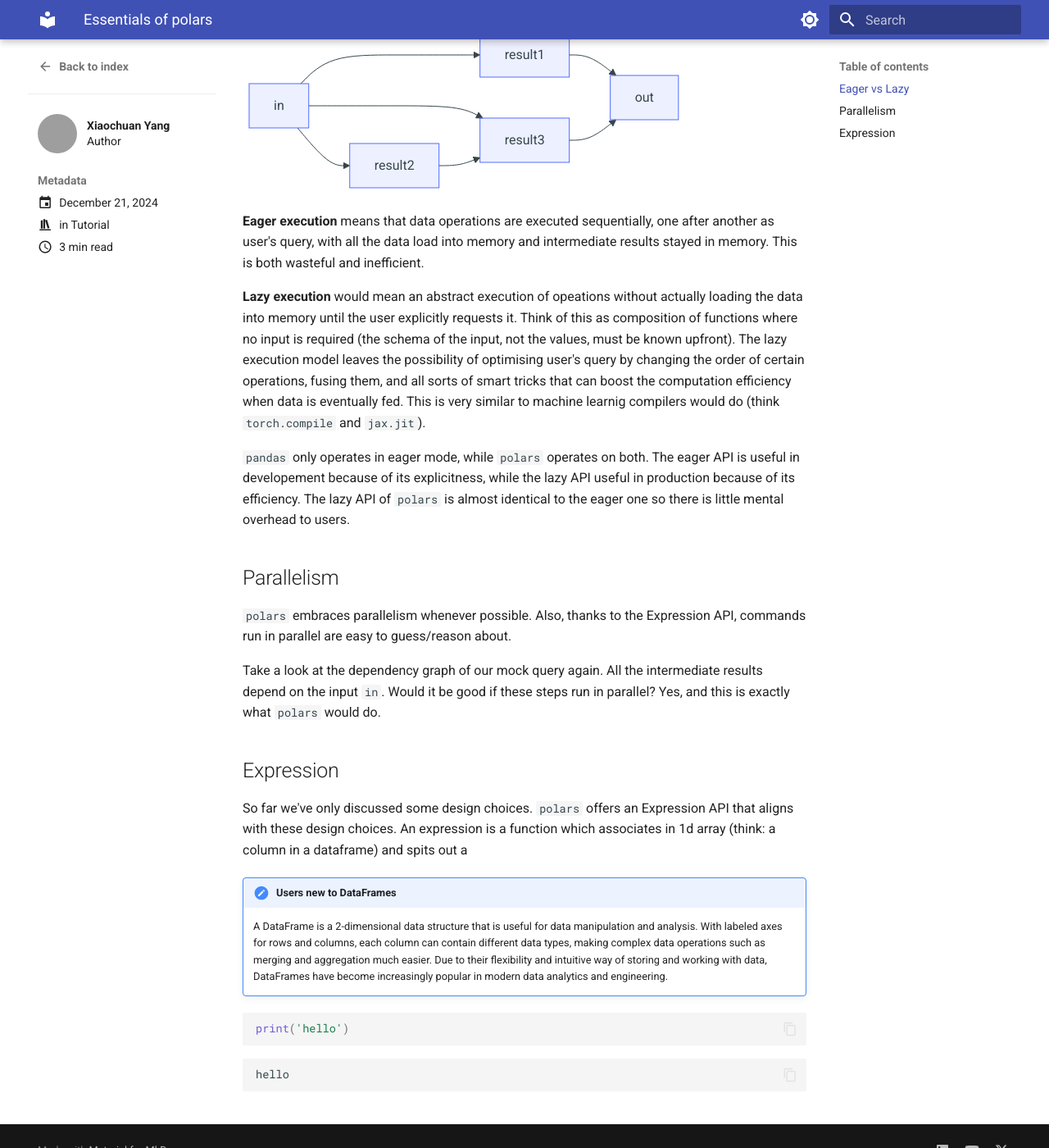
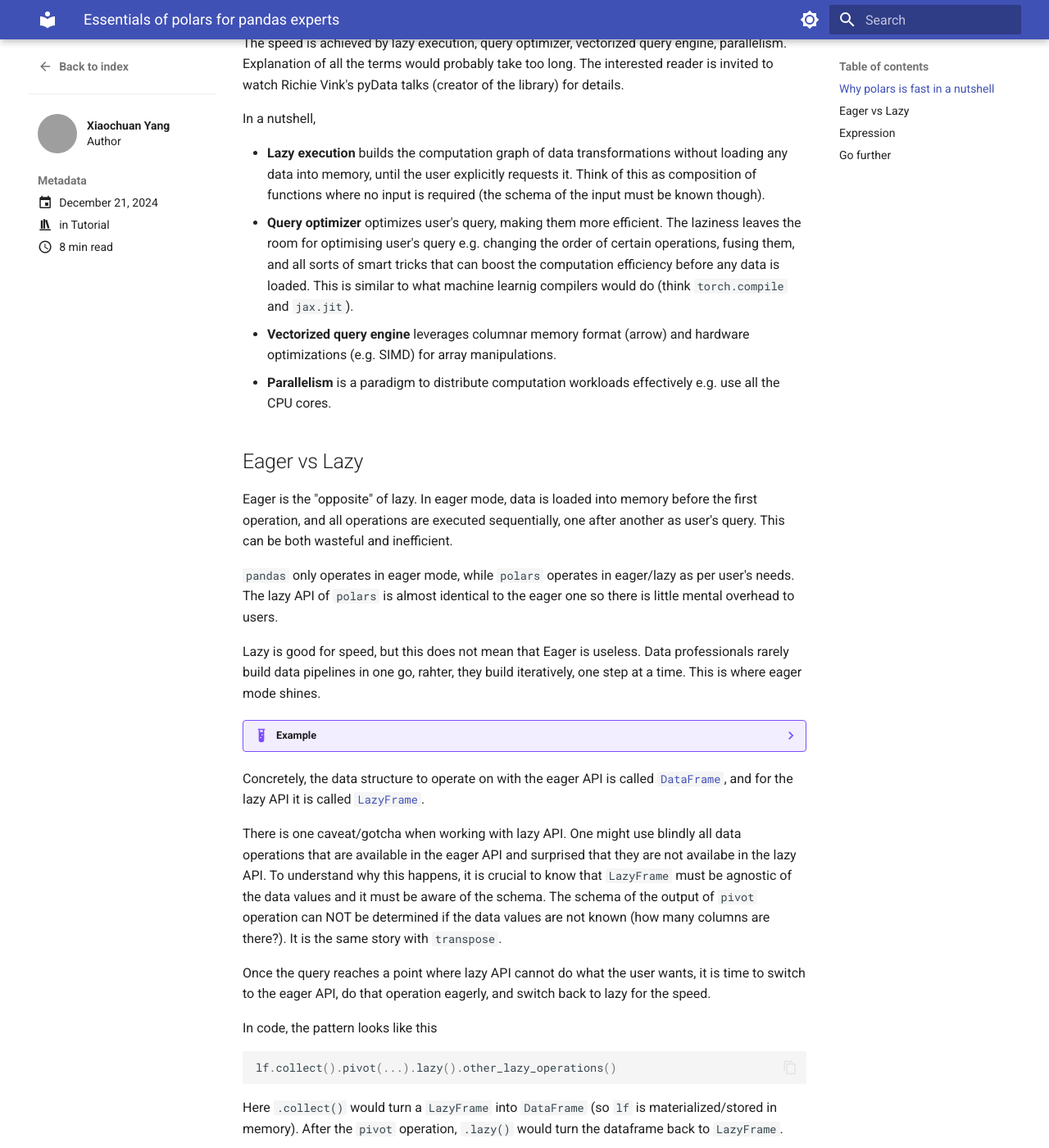
Before and after one commit to xiaochuany/blog, an MkDocs documentation site: the page built from docs/posts/2024-12-21-polars.md, in a window 1280 px wide and 1400 px high, scrolled down 809 px. Shown: the whole window at 82% size. Built offline with MkDocs 1.6.1 and Material for MkDocs 9.7.7, drawn with Linux system fonts in a browser that asks for light colours; some of the changed text lies outside the part shown; grey boxes are pictures that could not be loaded.

Commit message:
post polars101

````diff
--- /dev/null
+++ b/docs/posts/2024-12-21-polars.md
@@ -0,0 +1,107 @@
+---
+date:
+    created: 2024-12-21
+categories:
+    - Tutorial
+tags:
+    - polars
+slug: polars101
+authors:
+    - xy
+readtime: 8
+---
+
+# Essentials of `polars` for `pandas` experts
+
+
+What does a dataframe library do? A few things came to mind.
+<!-- more -->
+
+- merge/join
+- group by
+- aggregate
+- windows function
+- rolling windows
+- etc
+
+There are a plethora of dataframe libraries doing all these things. Yet `polars` seems to me a clear winner in the game of "finding the successor of `pandas`".
+
+Born in 2020, `polars` released its version 1.0 in mid-2024,
+officially marking its production readiness.
+A popular saying about `polars` is that people "came for the speed, stay for the syntax".
+This pronounces two ways in which `polars` is awesome
+
+- fast
+- elegant syntax: both intuitve and expressive.
+
+The goal of this tutorial is to present some basic concetps for effective use of the library.
+But first, let's briefly mention
+
+## Why polars is fast in a nutshell
+
+The speed is achieved by lazy execution, query optimizer, vectorized query engine, parallelism.
+Explanation of all the terms would probably take too long. The interested reader is invited to
+watch Richie Vink's pyData talks (creator of the library) for details.
+
+In a nutshell,
+
+- **Lazy execution** builds the computation graph of data transformations without loading
+any data into memory, until the user explicitly requests it. Think of this as composition of functions where no input is required (the schema of the input must be known though).
+- **Query optimizer** optimizes user's query, making them more efficient. The laziness leaves the room for optimising user's query e.g. changing the order of certain operations, fusing them, and all sorts of smart tricks that can boost the computation efficiency before any data is loaded. This is similar to  what machine learnig compilers would do (think `torch.compile` and `jax.jit`).
+- **Vectorized query engine** leverages columnar memory format (arrow) and hardware optimizations (e.g. SIMD) for array manipulations.
+- **Parallelism** is a paradigm to distribute computation workloads effectively e.g. use all the CPU cores.
+
+## Eager vs Lazy
+
+Eager is the "opposite" of lazy. In eager mode, data is loaded into memory before the first operation, and all operations are executed sequentially, one after another as user's query. This can be both wasteful and inefficient.
+
+`pandas` only operates in eager mode, while `polars` operates in eager/lazy as per user's needs. The lazy API of `polars` is almost identical to the eager one so there is little mental overhead to users.
+
+Lazy is good for speed, but this does not mean that Eager is useless. Data professionals rarely build data pipelines in one go, rahter, they build iteratively, one step at a time. This is where eager mode shines.
+
+
+??? example
+
+    Think about this query in the diagram where the input `in` is processed in some ways
+    to achieve the result `out`.
+
+    ```mermaid
+    graph LR
+        A[in] --> B[result1];
+        A --> C[result2];
+        A --> D[result3];
+        C --> D;
+        B --> E[out];
+        D --> E;
+    ```
+    With the eager API, result2, result1 must be computed fully and stored in memory, then result3, before producing the output. In developement, it indeed makes sense to produce all these intermediate results and stored them in memory to check the accuracy of the results. However, it can be the case that the `out` is what really matters in production, and the intermediate results are just implementation details. Lazy execution would be the way to go in such cases. With the lazy API, the query is optimized, vectorized, multi-threaded so the execution can be ~10x faster.
+
+Concretely, the data structure to operate on with the eager API is called [`DataFrame`](https://docs.pola.rs/api/python/stable/reference/dataframe/index.html), and for the lazy API it is called [`LazyFrame`](https://docs.pola.rs/api/python/stable/reference/lazyframe/index.html).
+
+There is one caveat/gotcha when working with lazy API. One might use blindly all data operations that are available in the eager API and surprised that they are not availabe in the lazy API.  To understand why this happens, it is crucial to know that `LazyFrame` must be agnostic of the data values and it must be aware of the schema. The schema of the output of `pivot` operation can NOT be determined if the data values are not known (how many columns are there?). It is the same story with `transpose`.
+
+Once the query reaches a point where lazy API cannot do what the user wants, it is time to switch to the eager API, do that operation eagerly, and switch back to lazy for the speed.
+
+In code, the pattern looks like this
+
+```py
+lf.collect().pivot(...).lazy().other_lazy_operations()
+```
+
+Here `.collect()` would turn a `LazyFrame` into `DataFrame` (so `lf` is materialized/stored in memory). After the `pivot` operation, `.lazy()` would turn the dataframe back to `LazyFrame`.
+
+## Expression
+
+`polars` offers a beloved Expression API. In essence, expressions are functions that associate an ouput array to an input array (think `numpy` operators). As operators, they can/should be isolated from data (Frame/Series). Expression can be appiled to an existing Expression to obtain a new Expression in the sense of function composition. This allows users to build complicated queries by composing building blocks offered in the [Expression API](https://docs.pola.rs/api/python/stable/reference/expressions/index.html).
+
+
+## Go further
+
+`pandas` experts who are used to method chaining would not find the syntax of `polars` difficult. To make full advantage of `polars`, using lazy execution whenever possible and getting familiar with Expression are probably sufficient for most of the everyday data processing jobs.
+
+To go further, the official [User Guide](https://docs.pola.rs/) is the best source, which is being revised and improved actively (~ end of 2024).
+
+<!--
+```py exec="on" source="above" result="1"
+-8<- "new.py"
+``` -->
--- a/docs/posts/draft.md
+++ /dev/null
@@ -1,78 +0,0 @@
----
-# draft: true
-date:
-    created: 2024-12-21
-categories:
-    - Tutorial
-tags:
-    - polars
-slug: polars101
-authors:
-    - xy
----
-
-# Essentials of `polars`
-
-What does a dataframe library do? A few things come to mind.
-
-- join/merge
-- group by
-- aggregation
-- windows function
-- rolling windows
-- ...
-
-There are a plethora of dataframe libraries in python, `polars` seems to me a clear winner in the game of "finding the successor of `pandas`".
-
-Born in 2020, `polars` released its version 1.0 in mid-2024,
-officially marking its production readiness.
-A popular saying about `polars` is that people "came for the speed, stay for the syntax".
-The API design of `polars` emphasizes parallelisation and composability, which I find both intuitive and expressive.
-
-The goal of this tutorial is to present some basic concetps for effective use of the library.
-
-## Eager vs Lazy
-
-A key concept that differentiates `polars` from `pandas` is its "lazy execution".
-Think about this query in the diagram where the input `in` is processed in some ways
-to achieve the result `out`.
-
-```mermaid
-graph LR
-    A[in] --> B[result1];
-    A --> C[result2];
-    A --> D[result3];
-    C --> D;
-    B --> E[out];
-    D --> E;
-```
-
-**Eager execution** means that data operations are executed sequentially,
-one after another as user's query, with all the data load into memory and intermediate results stayed in memory. This is both wasteful and inefficient.
-
-**Lazy execution** would mean an abstract execution of opeations without actually loading
-the data into memory until the user explicitly requests it. Think of this as composition of functions where no input is required (the schema of the input, not the values, must be known upfront).
-The lazy execution model leaves the possibility of optimising user's query by changing the order of certain operations, fusing them, and all sorts of smart tricks that can boost the computation efficiency when data is eventually fed. This is very similar to machine learnig compilers would do (think `torch.compile` and `jax.jit`).
-
-
-`pandas` only operates in eager mode, while `polars` operates on both. The eager API is useful in developement because of its explicitness, while the lazy API useful in production because of its efficiency. The lazy API of `polars` is almost identical to the eager one so there is little mental overhead to users.
-
-## Parallelism
-
-`polars` embraces parallelism whenever possible. Also, thanks to the Expression API, commands run in parallel are easy to guess/reason about.
-
-Take a look at the dependency graph of our mock query again. All the intermediate results depend on the input `in`. Would it be good if these steps run in parallel? Yes, and this is exactly what `polars` would do.
-
-## Expression
-
-So far we've only discussed some design choices. `polars` offers an Expression API that aligns with these design choices.
-An expression is a function which associates in 1d array (think: a column in a dataframe) and spits out a
-
-
-!!! note "Users new to DataFrames"
-    A DataFrame is a 2-dimensional data structure that is useful for data manipulation and analysis. With labeled axes for rows and columns, each column can contain different data types, making complex data operations such as merging and aggregation much easier. Due to their flexibility and intuitive way of storing and working with data, DataFrames have become increasingly popular in modern data analytics and engineering.
-
-
-```py exec="on" source="above" result="1"
--8<- "new.py"
-```
````
Also changed, not shown: docs/posts/2024-12-18-mkdocs.md (+3 -3 lines).
